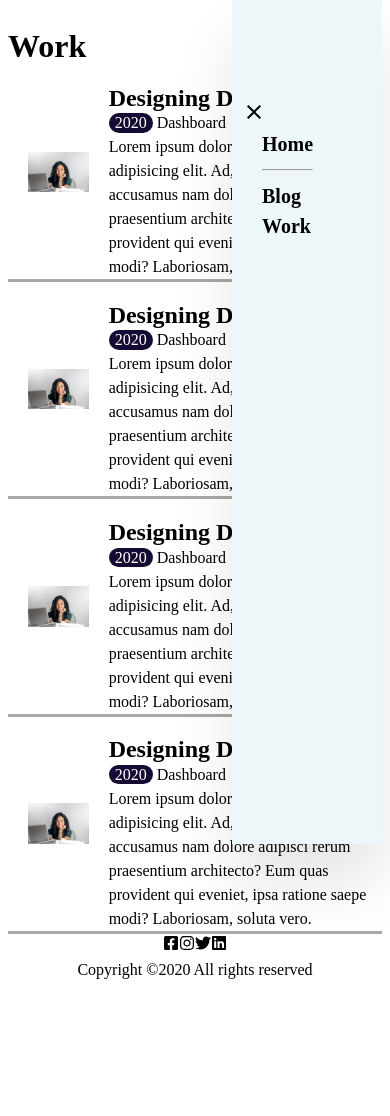
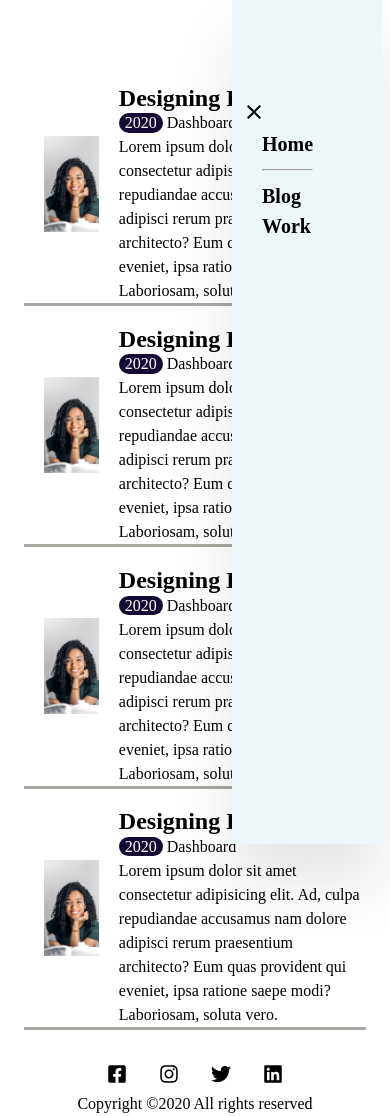
Before and after one commit to IKANYI/Portofolio-Build, a React (Vite) app: page /works in a window 390 px wide. Before the commit the page ends 982 px from the top, so only its background shows below. Built offline with nearby package versions, Linux system fonts and the light colour scheme.

Commit message:
added responsiveness on work and blogs

```diff
--- a/src/components/Head.css
+++ b/src/components/Head.css
@@ -57,7 +57,13 @@ a:hover{
   justify-content: end;
   align-items: center;
 }
+.socials{
+  display: flex;
+  gap: 2rem;
+  margin-top: 2rem;
+
+}
 .socials a {
   gap: 2rem;
-  display: inline-block;
+ font-size: 20px;
 }
--- a/src/components/Head.jsx
+++ b/src/components/Head.jsx
@@ -16,7 +16,7 @@ function Header() {
             <div className="menu-navbar">
                 <Link to='/'><li onClick={() => { setMenu("Home") }}>Home{menu === "Home" ? <hr /> : <></>}</li></Link>
                 <Link to='/Blogs' onClick={() => { setMenu("Blogs") }}><li>Blog{menu === "Blogs" ? <hr /> : <></>}</li></Link>
-                <Link to='/Work'><li onClick={() => { setMenu("Work") }}>Work{menu === "Work" ? <hr /> : <></>}</li></Link>
+                <Link to='/works'><li onClick={() => { setMenu("works") }}>Work{menu === "works" ? <hr /> : <></>}</li></Link>
             </div>
             {click ? <div className="menu-nav-bar">
                 <div className="menu">
@@ -24,7 +24,7 @@ function Header() {
                 </div>
                 <Link to='/'><li onClick={() => { setMenu("Home") }}>Home{menu === "Home" ? <hr /> : <></>}</li></Link>
                 <Link to='/Blogs' onClick={() => { setMenu("Blogs") }}><li>Blog{menu === "Blogs" ? <hr /> : <></>}</li></Link>
-                <Link to='/Work'><li onClick={() => { setMenu("Work") }}>Work{menu === "Work" ? <hr /> : <></>}</li></Link>
+                <Link to='/works'><li onClick={() => { setMenu("works") }}>Work{menu === "works" ? <hr /> : <></>}</li></Link>
             </div> : <div className="menu">
                 <h2 onClick={handleMenu}><FaBars /></h2>
             </div>}
--- a/src/pages/Blogs/Blog.css
+++ b/src/pages/Blogs/Blog.css
@@ -5,9 +5,64 @@
 .maincontainer {
   border-bottom: solid #f1f1e6;
   width: 40rem;
+  margin-left: 20rem;
+  margin-right: 20rem;
 }
-.blog-container {
+.maincontainer-container {
   display: flex;
   flex-direction: column;
   align-items: center;
 }
+
+
+@media(max-width: 64em) {
+  .maincontainer{
+      margin-left: 15rem;
+      margin-right: 15rem;
+
+  }
+  /* .maincontainer h1{
+      margin-left: 5rem;
+  } */
+
+}
+
+@media(max-width: 41em) {
+  .maincontainer-container {
+      /* margin-left: 10rem; */
+      margin-right: 20rem;
+
+  }
+  .maincontainer h1{
+      margin-left: 1rem;
+  }
+
+}
+@media(max-width: 27.3125em) {
+  .maincontainer{
+      margin-left: .5rem;
+      margin-right: .5rem;
+
+  }
+  .maincontainer h1{
+      margin-left: .5rem;
+  }
+  .maincontainer h2{
+      font-size: 1.8rem;
+  }
+
+}
+@media(max-width: 33.8125em) {
+  .maincontainer{
+      margin-left: .2rem;
+      margin-right: .2rem;
+
+  }
+  .maincontainer h1{
+      margin-left: .2rem;
+  }
+  .maincontainer h2{
+      font-size: 1.5rem;
+  }
+
+}
--- a/src/pages/Blogs/Blog.jsx
+++ b/src/pages/Blogs/Blog.jsx
@@ -3,8 +3,9 @@ function Blog() {
   return (
     <div>
       <div className="blog-container">
-        <h1 className="maintitle">Blog</h1>
+
         <div className="maincontainer">
+        <h1 >Blog</h1>
           <h2>UI Interactions of the week</h2>
           <div className="content">
             <p>
--- a/src/pages/Home/Featured.jsx
+++ b/src/pages/Home/Featured.jsx
@@ -1,4 +1,4 @@
-import React from 'react'
+
 import '../main.css'
 import dashImg from "../../assets/dash.jpg";
 import portImg from "../../assets/portrait.jpg";
@@ -20,7 +20,7 @@ function Featured() {
             <p>
               Lorem ipsum dolor sit amet consectetur adipisicing elit.
               Reiciendis, asperiores?
-            </p>
+            Lorem ipsum dolor sit amet consectetur adipisicing elit. Tempora, accusantium esse. Illum cupiditate blanditiis earum laborum ea id in officia. </p>
           </div>
         </div>
         <div className="works">
@@ -36,7 +36,7 @@ function Featured() {
             <p>
               Lorem ipsum dolor sit amet consectetur adipisicing elit.
               Reiciendis, asperiores?
-            </p>
+            Lorem ipsum dolor sit amet consectetur adipisicing elit. Illum libero quasi recusandae maxime vero explicabo mollitia quos est, culpa earum.</p>
           </div>
         </div>
         <div className="works">
@@ -52,7 +52,7 @@ function Featured() {
             <p>
               Lorem ipsum dolor sit amet consectetur adipisicing elit.
               Reiciendis, asperiores?
-            </p>
+            Lorem ipsum dolor sit amet consectetur, adipisicing elit. Sequi eum fugiat rem qui. Eius in consectetur tempore est quaerat. Vel.</p>
           </div>
         </div>
       </div>
--- a/src/pages/Home/Hero.jsx
+++ b/src/pages/Home/Hero.jsx
@@ -1,4 +1,4 @@
-import React from 'react';
+
 import profileImg from "../../assets/simons.jpg";
 import '../main.css';
 
--- a/src/pages/Work/Work.css
+++ b/src/pages/Work/Work.css
@@ -3,12 +3,23 @@
   justify-content: center;
   align-items: center;
   border-bottom: solid #a9a9a4;
+  margin-left: 15rem;
+  margin-right: 15rem;
+}
+.worktitle{
+  font-size: 1rem;
+  margin-left: 16rem;
 }
 .work-image {
   margin: 20px;
+  width: 20rem;
+  height: 6rem;
 }
 .work-image img {
-  width: 20rem;
+  width: 100%;
+  height: 100%;
+  display: block;
+  object-fit: cover;
 }
 button {
   background-color: #140a34;
@@ -24,3 +35,45 @@ button {
   display: flex;
   flex-direction: column;
 }
+@media (max-width: 59.875em) {
+  .workcontent {
+    margin-left: 10rem;
+    margin-right: 10rem;
+  }
+
+}
+@media (max-width: 48.875em) {
+  .workcontent {
+    margin-left: 7rem;
+    margin-right: 7rem;
+  }
+
+}
+@media (max-width: 41.6875em) {
+  .workcontent {
+    margin-left: 5rem;
+    margin-right: 5rem;
+  }
+
+}
+@media (max-width: 33em) {
+  .workcontent {
+    margin-left: 3rem;
+    margin-right: 3rem;
+  }
+
+}
+@media (max-width: 29.625em) {
+  .workcontent {
+    margin-left: 2rem;
+    margin-right: 2rem;
+  }
+
+}
+@media (max-width: 24.9375em) {
+  .workcontent {
+    margin-left: 1rem;
+    margin-right: 1rem;
+  }
+
+}
--- a/src/pages/main.css
+++ b/src/pages/main.css
@@ -32,6 +32,9 @@
 .profile-image img {
   display: block;
   object-fit: cover;
+  /* width: 20rem;
+  height: 20rem; */
+
 }
 @media screen and (max-width: 420px) {
   .profile-info{
@@ -62,6 +65,7 @@
   .works{
     display: flex;
     flex-direction: column;
+    margin-bottom: 1px solid rgb(218, 214, 214);
   }
   .works-img{
     width:400px;
```
